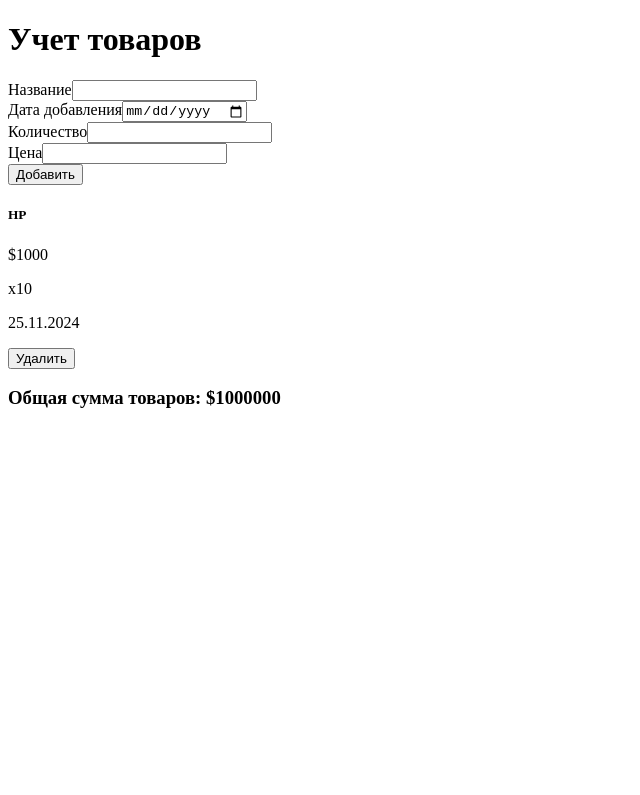
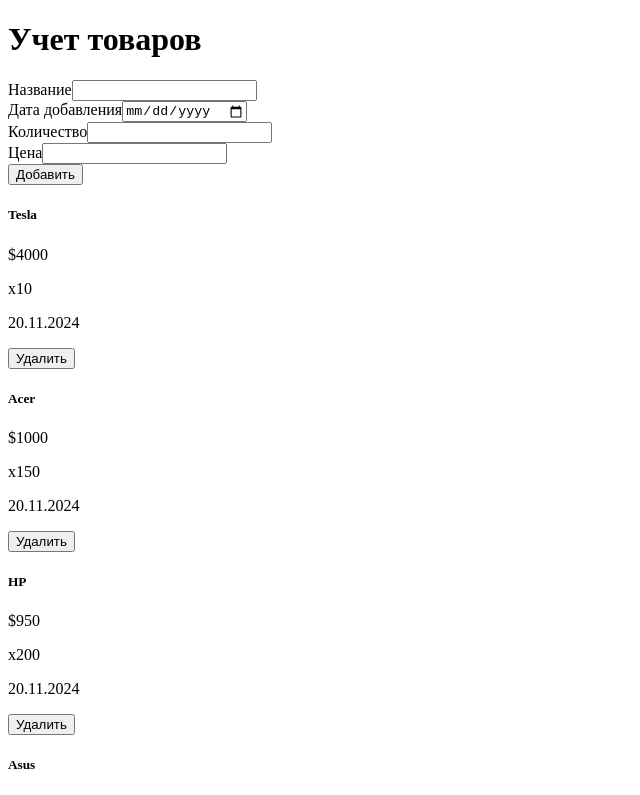
Before and after one commit to Wheazzyy1/products-Aslan23-19b, a Vue app: page / in a window 1280 px wide. Shown: the top 795 px of the page, without its empty margins (0-640 px from the left). Built offline with nearby package versions, Linux system fonts and the light colour scheme; the HTML template or start-up script is replaced by a standard one.

Commit message:
feat: add list products

```diff
--- a/src/App.vue
+++ b/src/App.vue
@@ -1,4 +1,35 @@
 <script setup>
+import { ref } from "vue";
+  const products = ref([
+    {
+      id: Date.now(),
+      name: 'Tesla',
+      date: '20.11.2024',
+      count: 10,
+      price: 4000,
+    },
+    {
+      id: Date.now(),
+      name: 'Acer',
+      date: '20.11.2024',
+      count: 150,
+      price: 1000,
+    },
+    {
+      id: Date.now(),
+      name: 'HP',
+      date: '20.11.2024',
+      count: 200,
+      price: 950,
+    },
+    {
+      id: Date.now(),
+      name: 'Asus',
+      date: '20.11.2024',
+      count: 120,
+      price: 1200,
+    }
+  ]);
 
 </script>
 
@@ -29,13 +60,13 @@
       </div>
     </div>
     <div class="row row-cols-1 row-cols-md-2 mt-4">
-  <div class="col">
-    <div class="card">
+  <div class="col" v-for="product in products">
+    <div class="card h-100">
       <div class="card-body">
-        <h5 class="card-title">HP</h5>
-        <p class="card-text">$1000</p>
-        <p class="card-text">x10</p>
-        <p class="card-text">25.11.2024</p>
+        <h5 class="card-title">{{ product.name }}</h5>
+        <p class="card-text">${{ product.price }}</p>
+        <p class="card-text">x{{ product.count }}</p>
+        <p class="card-text">{{ product.date }}</p>
       </div>
       <div class="card-footer">
         <button class="btn btn-outline-danger">Удалить</button>
```
